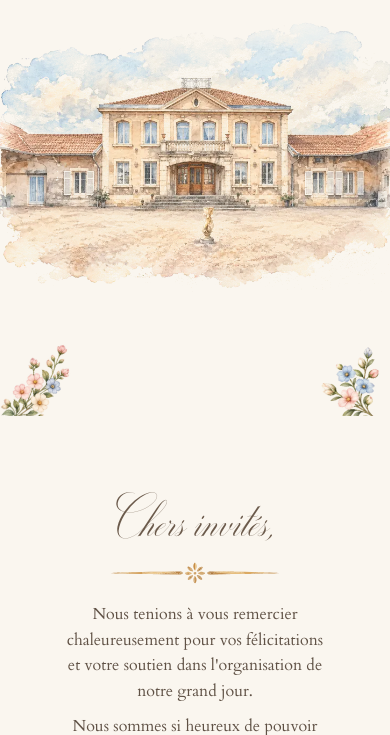
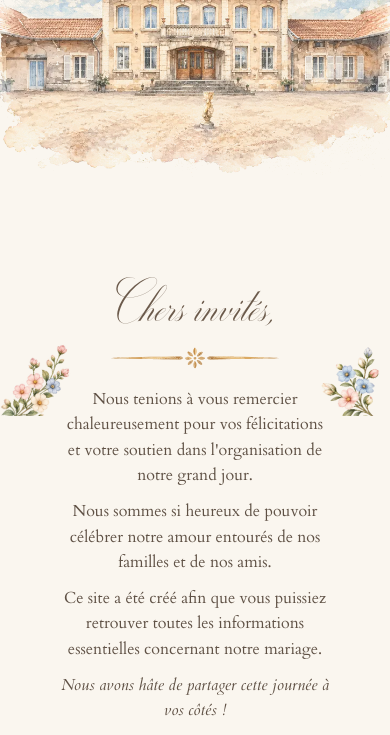
Before and after one commit to simonchardon/site-mariage, a plain HTML site: page index.html in a window 390 px wide. Shown: the part 428-1163 px from the top of the page. Drawn offline with Linux system fonts and the light colour scheme.

Commit message:
fix(mobile): move hero title and chateau up
Co-Authored-By: Claude Opus 5.5 <noreply@anthropic.com>
Claude-Session: https://claude.ai/code/session_01KqKvaPF3QRpQ4yH5gXDwx2

```diff
--- a/css/style.css
+++ b/css/style.css
@@ -1016,7 +1016,7 @@ legend { padding: 0; margin-bottom: 8px; }
 @media (max-width: 899px) {
   /* Le château suit le texte au lieu d'être en fond : plus de chevauchement,
      quelle que soit la hauteur de l'écran */
-  .hero-plein { flex-direction: column; align-items: center; justify-content: center; padding-bottom: 24px; }
+  .hero-plein { flex-direction: column; align-items: center; justify-content: flex-start; min-height: 0; padding-top: 28px; padding-bottom: 24px; }
   .hero-plein .chateau-fond {
     position: static;
     order: 2;
```
